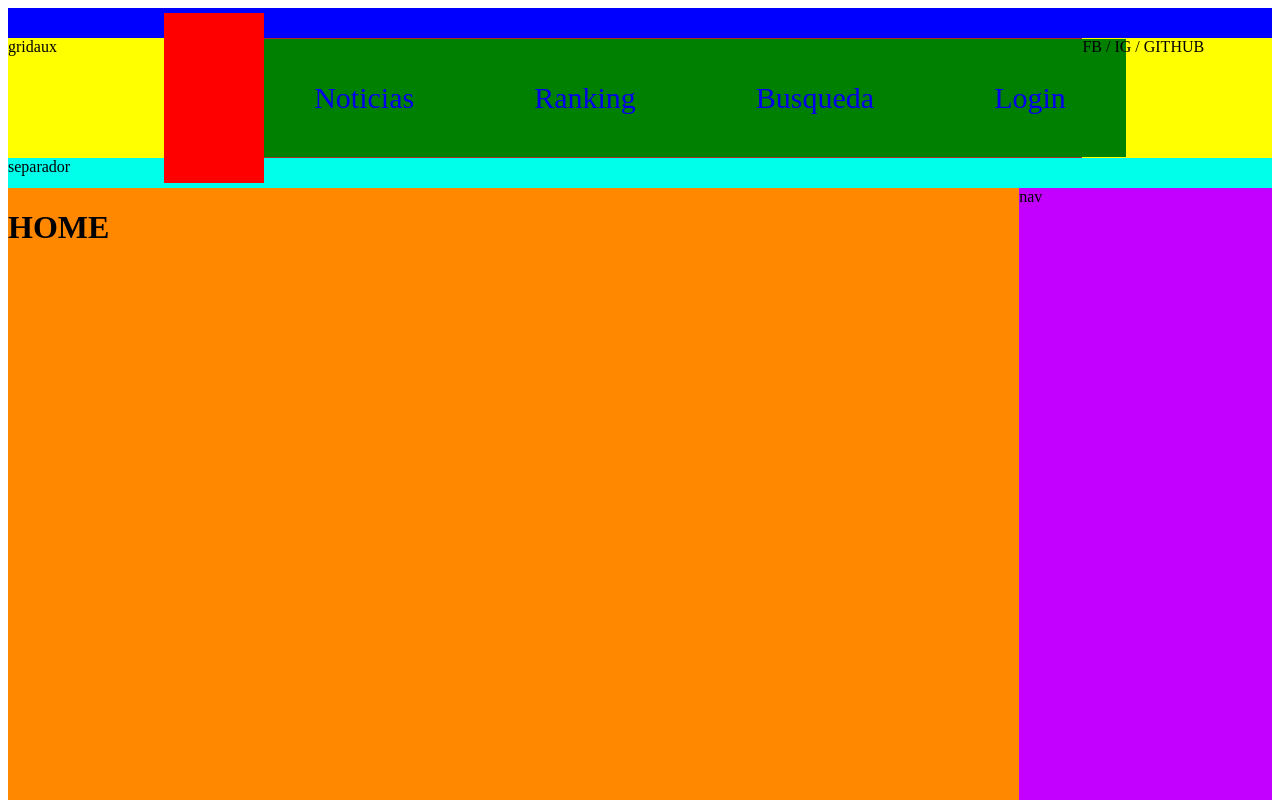
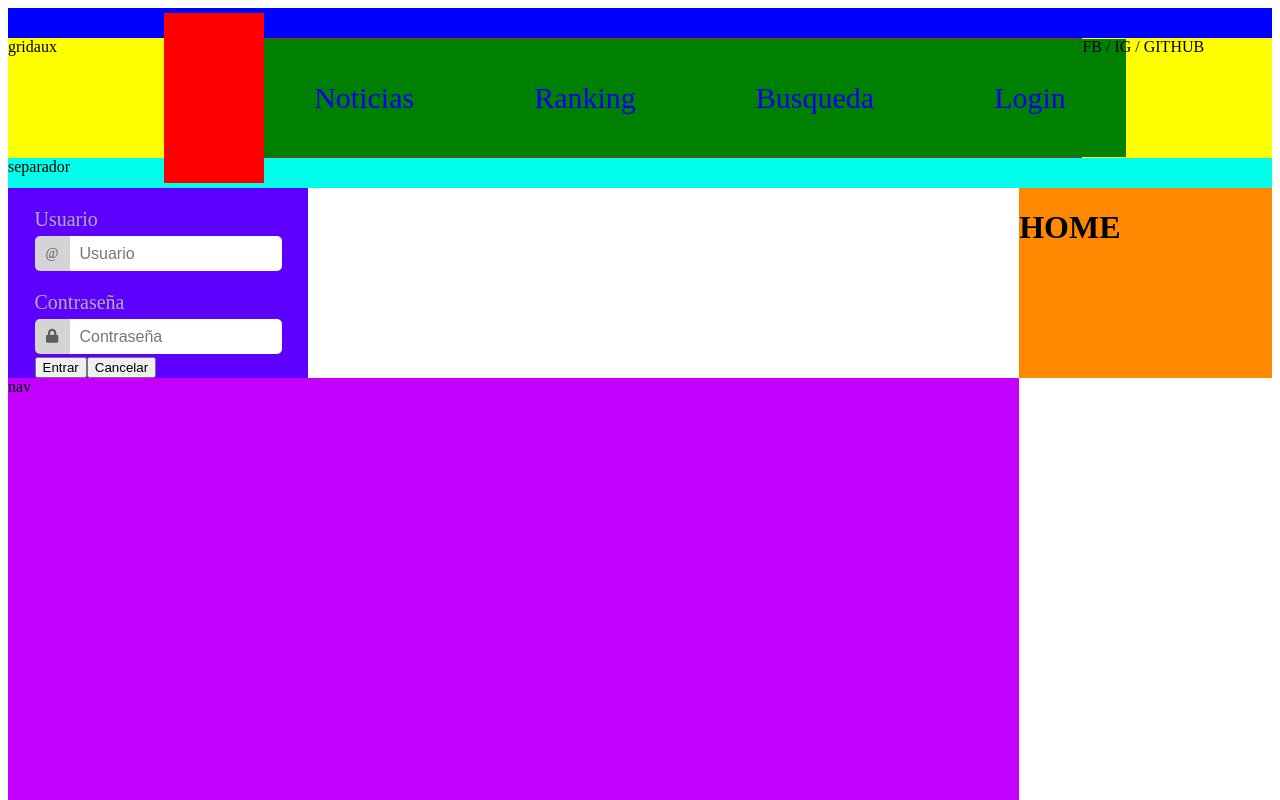
Before and after one commit to darkarazu/arcadehub-front-react, a React app: page / in a window 1280 px wide. Shown: the top 800 px of the page. Built offline with nearby package versions, Linux system fonts and the light colour scheme.

Commit message:
Creacion del componente Login y su CSS

```diff
--- a/index.html
+++ b/index.html
@@ -5,6 +5,7 @@
 <head>
 	<meta charset="UTF-8">
 	<title>ArcadeHUB</title>
+	<link rel="stylesheet" href="https://use.fontawesome.com/releases/v5.0.13/css/all.css" integrity="sha384-DNOHZ68U8hZfKXOrtjWvjxusGo9WQnrNx2sqG0tfsghAvtVlRW3tvkXWZh58N9jp" crossorigin="anonymous">
 
 </head>
 
--- a/src/App.tsx
+++ b/src/App.tsx
@@ -2,6 +2,7 @@ import * as React from 'react';
 import { BrowserRouter as Router, Route } from 'react-router-dom';
 import Header from './containers/Header';
 import Home from './pages/Home';
+import LoginForm from './components/LoginForm';
 import * as styles from './app.css';
 /*import Ranking from './pages/Ranking';
 import Busqueda from './pages/Busqueda';*/
@@ -16,6 +17,7 @@ export default class App extends React.Component {
                         separador
                     </div>
                     <div className={styles.bodyContainer}>
+                        <LoginForm/>
                         <div className={styles.bodyContent}>
                             <Route exact path='/' component={Home}/>
                             <Route path='/home' component={Home}/>
--- /dev/null
+++ b/src/components/LoginForm.css
@@ -0,0 +1,39 @@
+.container{
+    display:flex;
+    justify-content: center;
+    font-size: 20px;
+    background: rgb(93, 0, 255);
+    width: 300px;
+}
+.subcontainer{
+    display: flex;
+    margin-top: 5px;
+}
+
+.textbox{
+    width: 200px;
+    height: 33px;
+    padding-left: 10px;
+    border: none;
+    border-top-right-radius: 5px;
+    border-bottom-right-radius: 5px;
+    font-size: 16px;
+}
+
+.userblock{
+    background: rgb(212, 212, 212);
+    color: rgb(92, 92, 92);
+    border-top-left-radius: 5px;
+    border-bottom-left-radius: 5px;
+    width: 35px;
+    height: 35px;
+    font-size: 14px;
+    display: flex;
+    justify-content: center;
+    align-items: center;
+}
+
+.label{
+    padding-top: 20px;
+    color: rgb(175, 175, 175);
+}
--- /dev/null
+++ b/src/components/LoginForm.tsx
@@ -0,0 +1,32 @@
+import * as React from 'react';
+import * as styles from './LoginForm.css';
+
+
+export default class LoginForm extends React.Component {
+    render() {
+        return <div className={styles.container}>
+            <form>
+                <div>
+                    <div className={styles.label}>Usuario</div>
+                    <div className={styles.subcontainer}>
+                        <div className={styles.userblock}>
+                            <div>@</div>
+                        </div>
+                        <input type="text" className={styles.textbox} placeholder="Usuario"/>
+                    </div>
+                </div>
+                <div>
+                    <div className={styles.label}>Contraseña</div>
+                    <div className={styles.subcontainer}>
+                        <div className={styles.userblock}>
+                            <div><i className="fas fa-lock"></i></div>
+                        </div>
+                        <input type="password" className={styles.textbox} placeholder="Contraseña"/>
+                    </div>
+                </div>
+                <button>Entrar</button>
+                <button>Cancelar</button>
+            </form>
+        </div>;
+    }
+}
```
